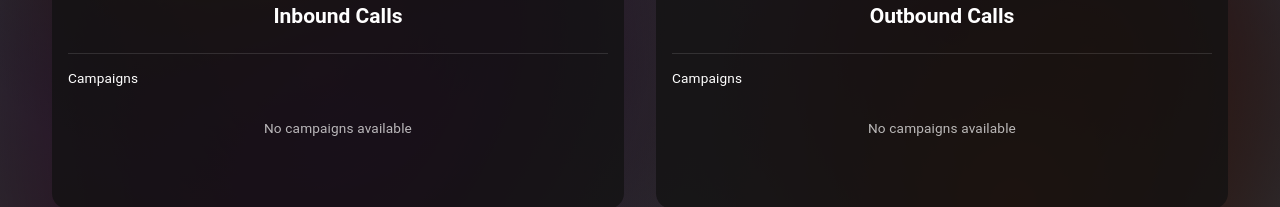
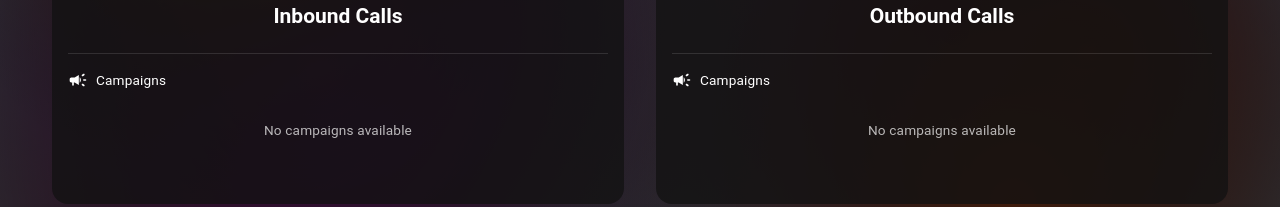
Before and after one commit to Alifarmandkn/demo-calling, a React (Vite) app: page / in a window 1280 px wide. Shown: the part 274-481 px from the top of the page. Built offline with nearby package versions, Linux system fonts and the light colour scheme.

Commit message:
chore: Adds icons to support text

```diff
--- a/src/components/calls/CallSection.tsx
+++ b/src/components/calls/CallSection.tsx
@@ -9,7 +9,7 @@ import {
   Avatar,
   Collapse,
 } from '@mui/material';
-import { Phone, PhoneCallbackRounded, PhoneForwardedRounded } from '@mui/icons-material';
+import { Phone, PhoneCallbackRounded, PhoneForwardedRounded, CampaignRounded, GroupsRounded } from '@mui/icons-material';
 import { Campaign } from '../../entities/Campaign';
 import { Contact } from '../../entities/Contact';
 import { CampaignList } from './CampaignList';
@@ -234,10 +234,13 @@ export function CallSection({
       <Divider sx={{ my: 2, width: '100%' }} />
 
       {/* Campaign Selection */}
-      <Box sx={{ mb: 3, width: '100%' }}>
-        <Typography variant="body2" sx={{ color:'theme.palette.text.secondary', textAlign: 'left', mb: 2 }}>
-          Campaigns
-        </Typography>
+      <Box sx={{ mb: 2, width: '100%' }}>
+        <Box sx={{ display: 'flex', alignItems: 'center', mb: 2,  }}>
+            <CampaignRounded sx={{ fontSize: 20, mr: 1 }} />
+            <Typography variant="body2" sx={{ color:'theme.palette.text.secondary' }}>
+            Campaigns
+            </Typography>
+        </Box>
         <CampaignList
           campaigns={campaigns}
           selectedCampaign={selectedCampaign}
@@ -254,9 +257,12 @@ export function CallSection({
         sx={{ width: '100%' }}
       >
         <Box sx={{ mb: 2, width: '100%' }}>
-          <Typography variant="body2" sx={{ color:'theme.palette.text.secondary', textAlign: 'left', mb: 2 }}>
+          <Box sx={{ display: 'flex', alignItems: 'center', mb: 2, mt: 2  }}>
+            <GroupsRounded sx={{ fontSize: 20, mr: 1 }} />
+            <Typography variant="body2" sx={{ color:'theme.palette.text.secondary' }}>
             Contacts
-          </Typography>
+            </Typography>
+          </Box>
           <ContactList
             contacts={contacts}
             selectedContact={selectedContact}
```
